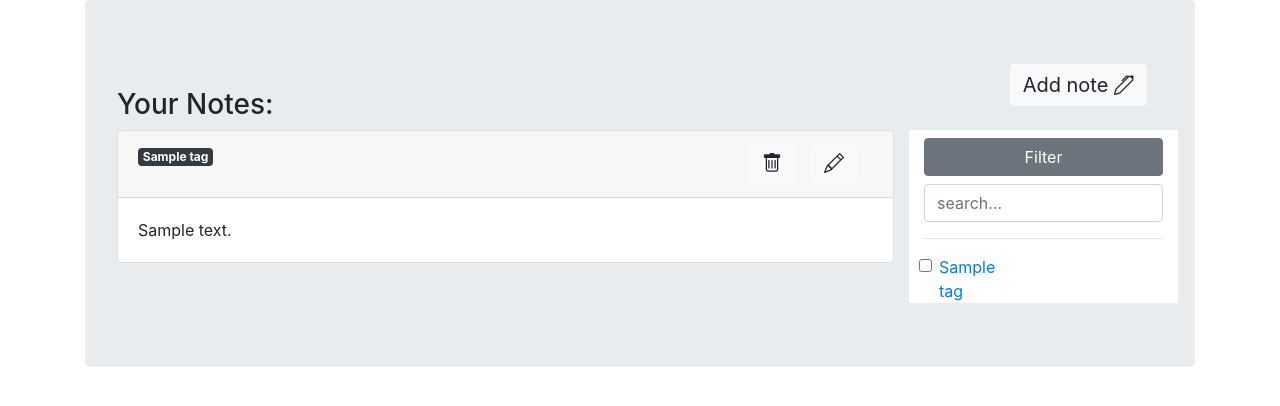
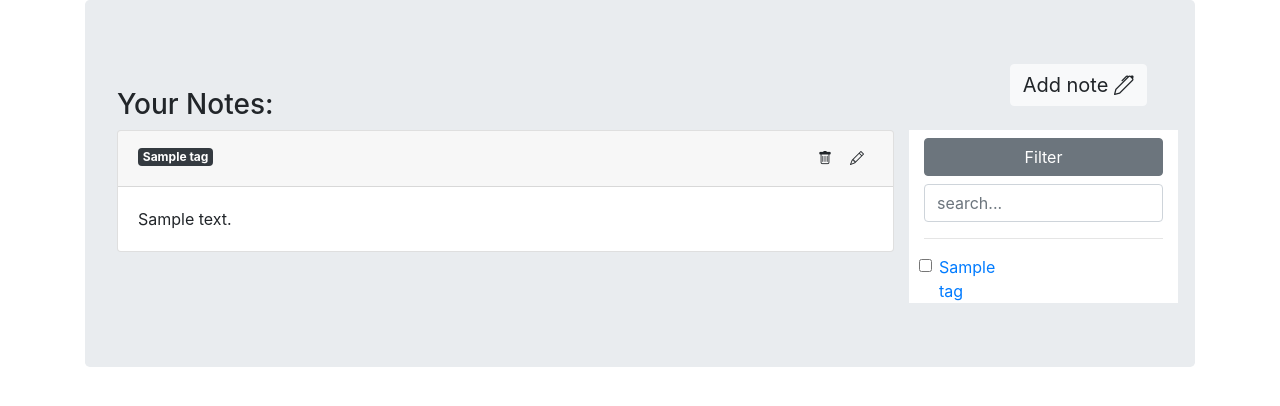
Before and after one commit to coltun/smartnotes, a Django app: page /notes/ in a window 1280 px wide. Shown: the part 70-476 px from the top of the page. Run offline with Django 3.2, Linux system fonts and the light colour scheme; a user stored in the database is signed in; tables that the repository leaves empty hold one stand-in row (values such as "Sample post"); some libraries are stand-ins or nearby versions.

Commit message:
fix icons size

```diff
--- a/account/templates/notes.html
+++ b/account/templates/notes.html
@@ -18,11 +18,11 @@
                   <span class="badge badge-dark"> {{ nt.name }} </span>
                 </a>
               {% endfor %}
-              <a class="btn btn-light navbar-brand float-right" href="{% url 'update_note' pk=note.pk %}">
-                <i class="bi bi-pencil"></i>
+              <a class="btn btn-sm float-right" href="{% url 'update_note' pk=note.pk %}">
+                <i class="bi bi-pencil" style="padding: : 0px"></i>
               </a>
-              <a class="btn btn-light navbar-brand float-right" href="{% url 'note_delete' pk=note.pk %}">
-                <i class="bi bi-trash"></i>
+              <a class="btn btn-sm float-right" href="{% url 'note_delete' pk=note.pk %}">
+                <i class="bi bi-trash" style="padding: 0px"></i>
               </a>
             </div>
 
```
